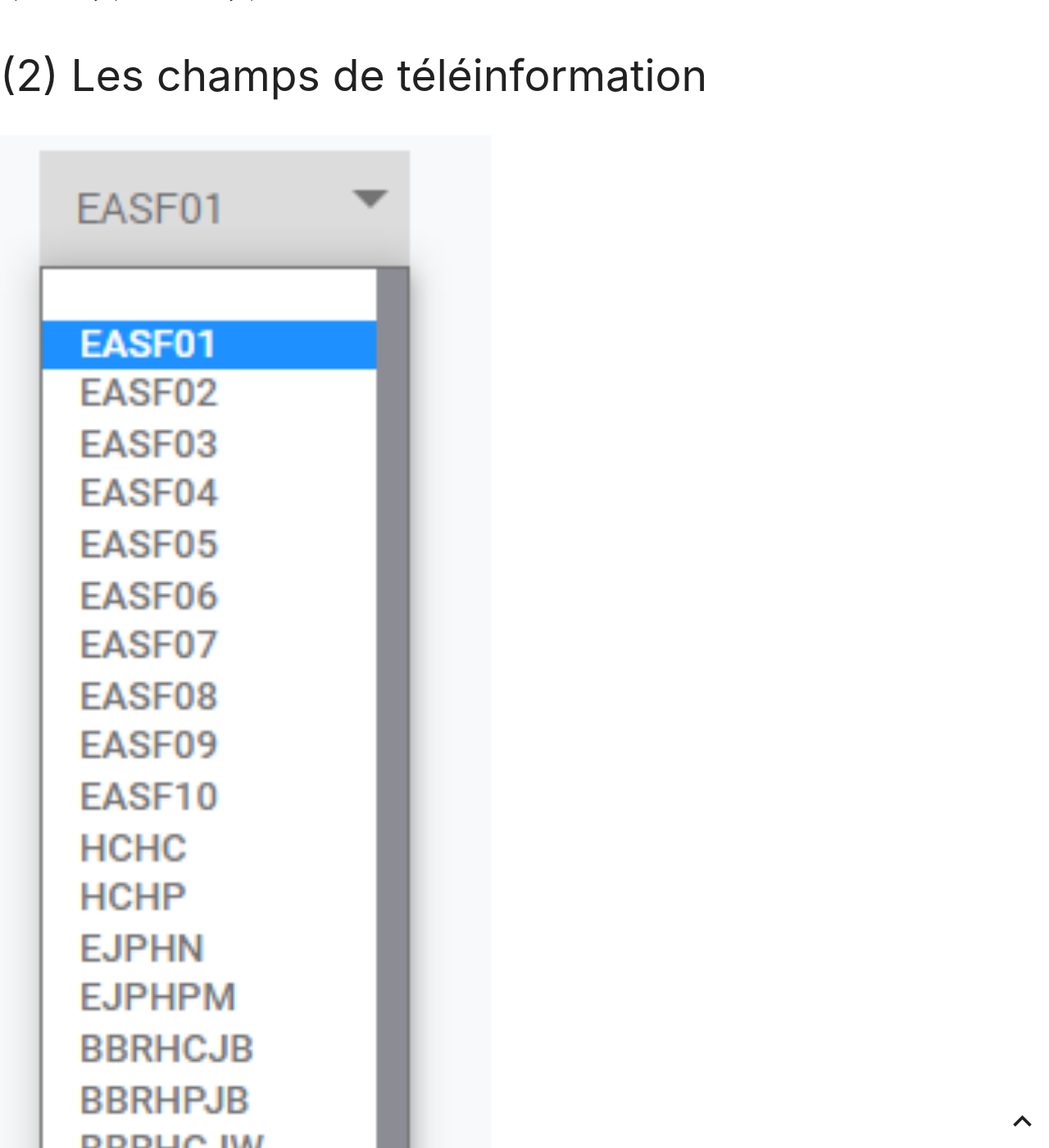
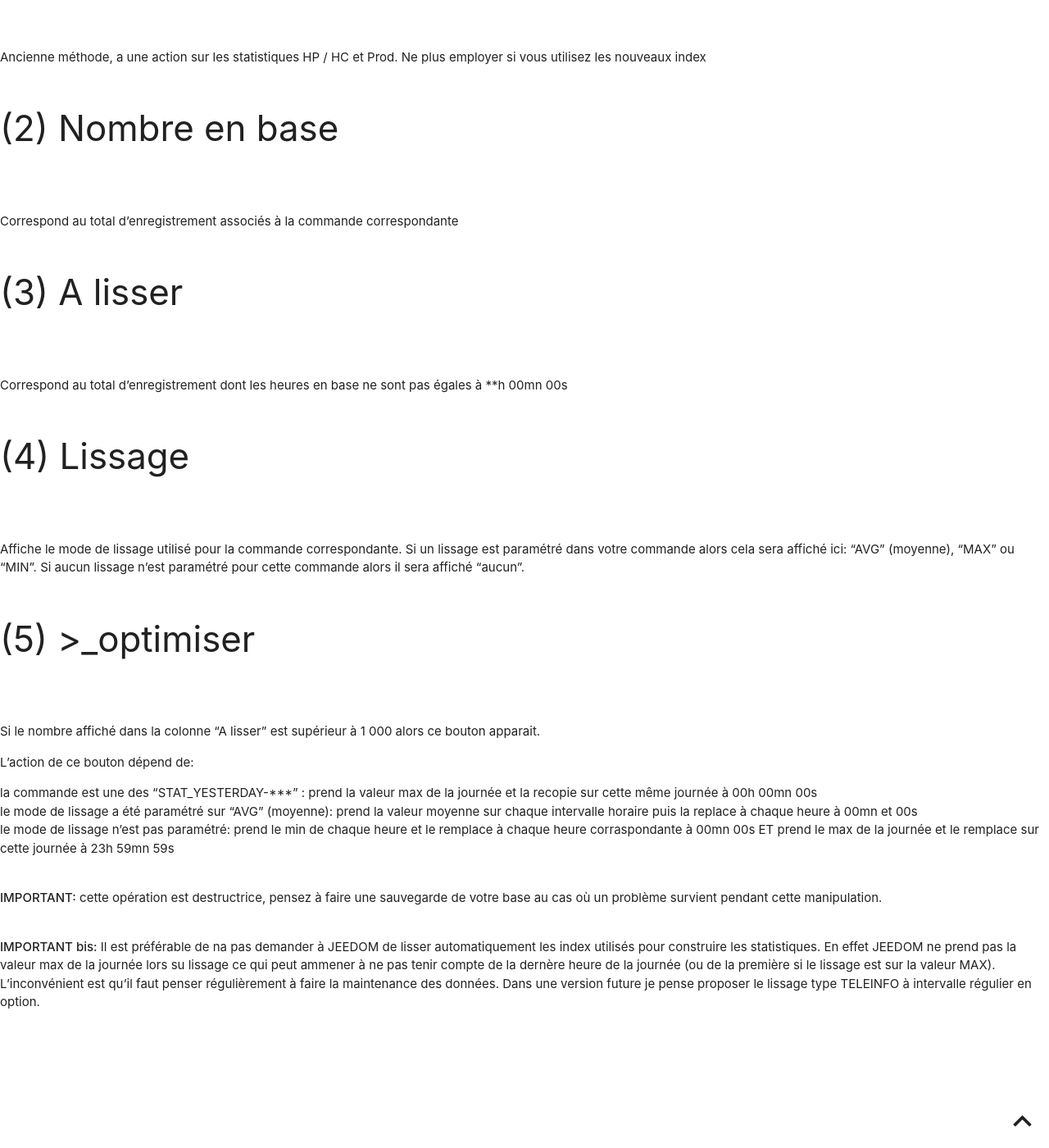
Before and after one commit to NextDom/plugin-teleinfo, a Jekyll site: the page built from docs/fr_FR/index/index.md, in a window 1280 px wide and 1400 px high, scrolled down 10977 px. Shown: the whole window at 82% size. Built offline with Jekyll 4.4.1, drawn with Linux system fonts in a browser that asks for light colours; nearby versions of some CDN libraries; our own code applies the rules of GitHub Pages for plain Markdown files; library files that are not in the unit come from our copies; some of the changed text lies outside the part shown.

```diff
--- a/docs/fr_FR/index/index.md
+++ b/docs/fr_FR/index/index.md
@@ -38,27 +38,7 @@ Décocher cette case permet au plugin de créer un nouveau compteur en fonction
 Cette option n'est à décocher que si c'est votre première utilisation du plugin ou si vous changez de compteur ou encore si vous installez un nouveau compteur.
 <br><br><br><br><br><br><br>
 
-# Le Panel:
-<br><br>
-
-<a href="../../images/teleinformation_panel0.png">
-<img src="../../images/teleinformation_panel0.png" alt="configuration" style="width:600px;"/>
-<a>
-<br><br>
-
-Cocher cette case pour permettre l'affichage du panel que vous pourrez afficher via le menu:
-<br>
-
-<a href="../../images/teleinformation_panel1.png">
-<img src="../../images/teleinformation_panel1.png" alt="configuration" style="width:600px;"/>
-<a>
-<br><br>
-
-Le panel en lui même sera vu plus loin dans cette doc
-
-<br><br><br><br><br><br><br><br><br><br><br>
-
-# Configuration avancée:
+## (3) Configuration avancée:
 <br>
 
 
@@ -68,21 +48,41 @@ Cliquer sur le + permet d'afficher les paramètres de configuration du modem
 <a href="../../images/teleinfo_config03.png">
 <img src="../../images/teleinfo_config03.png" alt="configuration" style="width:600px;"/>
 <a>
-<br><br><br><br><br><br><br><br><br><br>
+<br><br><br><br>
 
-## (1) Compteur type Linky:
+### (1) Compteur type Linky:
 <br>
 
 Cette option permet de faire la différence entre le mode TIC historique ou standard. Le mode TIC peut être identifié pour un compteur Linky sur la cadran du compteur en appuyant plusieurs fois sur le + ou le -. Tous les autres compteurs sont en mode historique, seul le Linky peut avoir un mode standard.
 Si vous avez un mode historique il ne faut pas cocher cette case
-<br><br><br><br><br><br><br><br><br><br><br><br>
+<br><br><br><br><br><br><br>
 
-## (2) Vitesse:
+### (2) Vitesse:
 <br>
 
 Si vous avez un mode historique la vitesse doit être fixée à 1200
 Si vous avez un mode standard la vitesse doit être fixée à 9600
 <br><br><br><br><br><br><br><br><br><br><br><br>
+
+# Le Panel:
+<br><br>
+
+<a href="../../images/teleinformation_panel0.png">
+<img src="../../images/teleinformation_panel0.png" alt="configuration" style="width:600px;"/>
+<a>
+<br><br><br><br>
+
+Cocher cette case pour permettre l'affichage du panel que vous pourrez afficher via le menu:
+<br><br><br>
+
+<a href="../../images/teleinformation_panel1.png">
+<img src="../../images/teleinformation_panel1.png" alt="configuration" style="width:400px;"/>
+<a>
+<br><br>
+
+Le panel en lui même sera vu plus loin dans cette doc
+
+<br><br><br><br><br><br><br><br><br><br><br>
 
 # Options:
 <br>
@@ -103,28 +103,34 @@ Permet d'indiquer au plugin quel est l'index qui sert à construire les statisti
 
 ## (2) Index conso HP
 <br>
+
 Si vous avez un abonnement HP / HC
 <br><br><br><br><br><br><br><br><br><br><br><br>
 
 ## (3) Index conso HC
 <br>
+
 Si vous avez un abonnement HP / HC
 <br><br><br><br><br><br><br><br><br><br><br><br>
 
 ## (4) Index Production
 <br>
+
 Si vous avez un compteur qui sert aussi à comptabiliser la production que vous envoyez vers le réseau (option uniquement possible avec un linky en mode standard)
 <br><br><br><br><br><br><br><br><br><br><br><br>
 
 ## (5) Prix kWh
 <br>
+
 Sert à indiquer le tarif appliqué pour chaque index cité avant
 <br><br><br><br><br><br><br><br><br><br><br><br>
 
 # Le compteur
 <br>
+
 Si des trames TIC sont reçues par le plugin et que l'option de création automatique de nouveau compteur n'est pas bloquée alors celui ci va créer un nouveau compteur:
 <br><br>
+
 <a href="../../images/teleinfo_compteur02.png">
 <img src="../../images/teleinfo_compteur02.png" alt="configuration" style="width:600px;"/>
 <a>
@@ -140,36 +146,99 @@ En cliquant dessus vous rentrez dans l'équipement
 <a>
 <br><br>
 
-## (1) Paramètres de base
+## (1) Paramètres classiques
 <br>
+
 rien de neuf
 <br><br>
 
 ## (2)Création des commandes
 <br>
+
 Autorise la création de nouvelles commandes reçues via le modem. Permet de créer automatiquement les commandes qui n'existaient pas avant ou qui auraient été effacées.
+<br><br>
+
+Les commandes ne sont crées que si elles sont effectivement reçues par la trame TIC.
 <br><br>
 
 ## (3) Compteur en mode conso ET prod
 <br>
+
 Introduit avec la version 4.7.2, permet de suivre les statistiques d'un compteur servant à comptabiliser sa consommation et sa production. Production en autoconsommation par exemple. Cette possibilité n'existe que si vous avez un linky en mode standard.
 <br><br>
 
 ## (4) Abo HP / HC (ancienne méthode)
 <br>
+
 Si vous voulez continuer à suivre les statistiques dans le panel de votre compteur de la même façon qu'avant la V4.7.3 et que vous avez un abonnement qui incrémente les index HP et HC
 <br><br>
 
 ## (5) Utilisation des nouveaux index (nouveau)
 <br><br>
+
 Permet de suivre jusqu'à 10 index dans le panel paramètrables indépendamment les uns des autres + l'index 00 qui sert soit au suivi des conso pour un abonnement de base soit de totalisateur de l'ensembles des index de 01 à 10.
+<br><br><br><br><br><br><br><br><br><br>
+
+## (6) Maintenance
+<br><br>
+
+L'écran sur lequel on arrive en cliquant sur ce bouton sert à montrer l'utilisation en base de données des différentes commandes et à en assurer la maintenance (lissage des données).
+<br><br>
+
+<a href="../../images/teleinfo_maintenance.png">
+<img src="../../images/teleinfo_maintenance.png" alt="configuration" style="width:800px;"/>
+<a>
+
+### (1) Regénérer les stats mensuelles
+<br><br>
+
+Ancienne méthode, a une action sur les statistiques HP / HC et Prod. Ne plus employer si vous utilisez les nouveaux index
+<br><br>
+
+### (2) Nombre en base
+<br><br>
+
+Correspond au total d'enregistrement associés à la commande correspondante
+<br><br>
+
+### (3) A lisser
+<br><br>
+
+Correspond au total d'enregistrement dont les heures en base ne sont pas égales à **h 00mn 00s
+<br><br>
+
+### (4) Lissage
+<br><br>
+
+Affiche le mode de lissage utilisé pour la commande correspondante. Si un lissage est paramétré dans votre commande alors cela sera affiché ici: "AVG" (moyenne), "MAX" ou "MIN". Si aucun lissage n'est paramétré pour cette commande alors il sera affiché "aucun".
+<br><br>
+
+### (5) >_optimiser
+<br><br>
+
+Si le nombre affiché dans la colonne "A lisser" est supérieur à 1 000 alors ce bouton apparait.
+
+L'action de ce bouton dépend de:
+- la commande est une des "STAT_YESTERDAY-***" : prend la valeur max de la journée et la recopie sur cette même journée à 00h 00mn 00s
+- le mode de lissage a été paramétré sur "AVG" (moyenne): prend la valeur moyenne sur chaque intervalle horaire puis la replace à chaque heure à 00mn et 00s
+- le mode de lissage n'est pas paramétré: prend le min de chaque heure et le remplace à chaque heure corraspondante à 00mn 00s ET prend le max de la journée et le remplace sur cette journée à 23h 59mn 59s
+<br><br>
+
+
+**IMPORTANT:** cette opération est destructrice, pensez à faire une sauvegarde de votre base au cas où un problème survient pendant cette manipulation.
+<br><br>
+
+**IMPORTANT bis:** Il est préférable de na pas demander à JEEDOM de lisser automatiquement les index utilisés pour construire les statistiques. En effet JEEDOM ne prend pas la valeur max de la journée lors su lissage ce qui peut ammener à ne pas tenir compte de la dernère heure de la journée (ou de la première si le lissage est sur la valeur MAX). L'inconvénient est qu'il faut penser régulièrement à faire la maintenance des données. Dans une version future je pense proposer le lissage type TELEINFO à intervalle régulier en option.
+
 <br><br><br><br><br><br><br><br><br><br>
 
 # L'équipement 2/2:
 <br>
+
 <a href="../../images/teleinfo_equipement02.png">
-<img src="../../images/teleinfo_equipement02.png" alt="configuration" style="width:600px;"/>
+<img src="../../images/teleinfo_equipement02.png" alt="configuration" style="width:800px;"/>
 <a>
+
 <br><br>
 
 ## (1) Libellés
@@ -186,16 +255,17 @@ Ce sont ces libellés qui vont servir de nom pour l'affichage des statistiques e
 
 ## (2) Les champs de téléinformation
 <br>
+
 <a href="../../images/teleinfo_equipement03.png">
-<img src="../../images/teleinfo_equipement03.png" alt="configuration" style="width:600px;"/>
+<img src="../../images/teleinfo_equipement03.png" alt="configuration" style="width:200px;"/>
 <a>
 <br><br>
 
 Liste de choix proposant de choisir en fonction de votre mode du TIC:
-1. **historique**: "HCHC" ou "HCHP3 ou ...
+1. **historique**: "HCHC" ou "HCHP" ou ...
 2. **standard**: "EASF01" ou "EASF02" ou ...
 
-Ces choix devront être fait en fonction de votre abonnement. Pour vous aider vous pouvez vous reporter à la documentation Enedis [Enedis-NOI-CPT_54E.pdf](../images/Enedis-NOI-CPT_54E.pdf) ou vous appuyer sur le tableau ci dessous:
+Ces choix devront être fait en fonction de votre abonnement. Pour vous aider vous pouvez vous reporter à la documentation Enedis [Enedis-NOI-CPT_54E.pdf](../../images/Enedis-NOI-CPT_54E.pdf) ou vous appuyer sur le tableau ci dessous:
 
 <br>
 <a href="../../images/teleinformation_liste_index.png">
@@ -208,13 +278,14 @@ Ces champs peuvent être mis sur n'importe quel index, l'important pour vous c'e
 
 Vous pouvez aussi profiter de ces 10 index disponibles pour afficher les évolutions de vos abonnements. Par exemple, vous étiez en abonnement HP/HC et vous venez de passer en Tempo, vous pouvez très bien suivre vos index comme cela:
 <br>
-<a href="../../images/teleinfo_equipement03.png">
-<img src="../../images/teleinfo_equipement03.png" alt="configuration" style="width:600px;"/>
+
+<a href="../../images/teleinfo_equipement04.png">
+<img src="../../images/teleinfo_equipement04.png" alt="configuration" style="width:600px;"/>
 <a>
 <br><br>
 
 **Important:**
-1. l'enregistrement des index commence dès la sauvegarde de ces infos. Tant qu'il n'y a pas de sauvegarde la configuration précédente est toujurs utilisée
+1. l'enregistrement des index commence dès la sauvegarde de ces infos. Tant qu'il n'y a pas de sauvegarde la configuration précédente est toujours utilisée
 2. s'il y a un libellé inscrit mais qu'il n'y a pas de champs sélectionné => l'affichage des statistiques déjà enregistrées continue mais il n'y a plus de nouveaux enregistrements. Cette possibilité permet de pouvoir continuer à afficher les courbes et les statistiques d'un champs qui soit n'existe plus soit a changé d'utilisation à cause d'un changement d'abonnement. Par exemple le champs EASF02 sert à totaliser les HP si vous avez un abonnement HP/HC mais peut aussi servir à totaliser les HP Jour Bleu d'un abonnement Tempo. Donc si vous passez de l'un à l'autre la signification change.
 
 ## (3) Les tarifs
```
Also changed, not shown: other parts of docs/fr_FR/index/index.md (+0 -1 lines), docs/images/teleinfo_maintenance.png (added).
